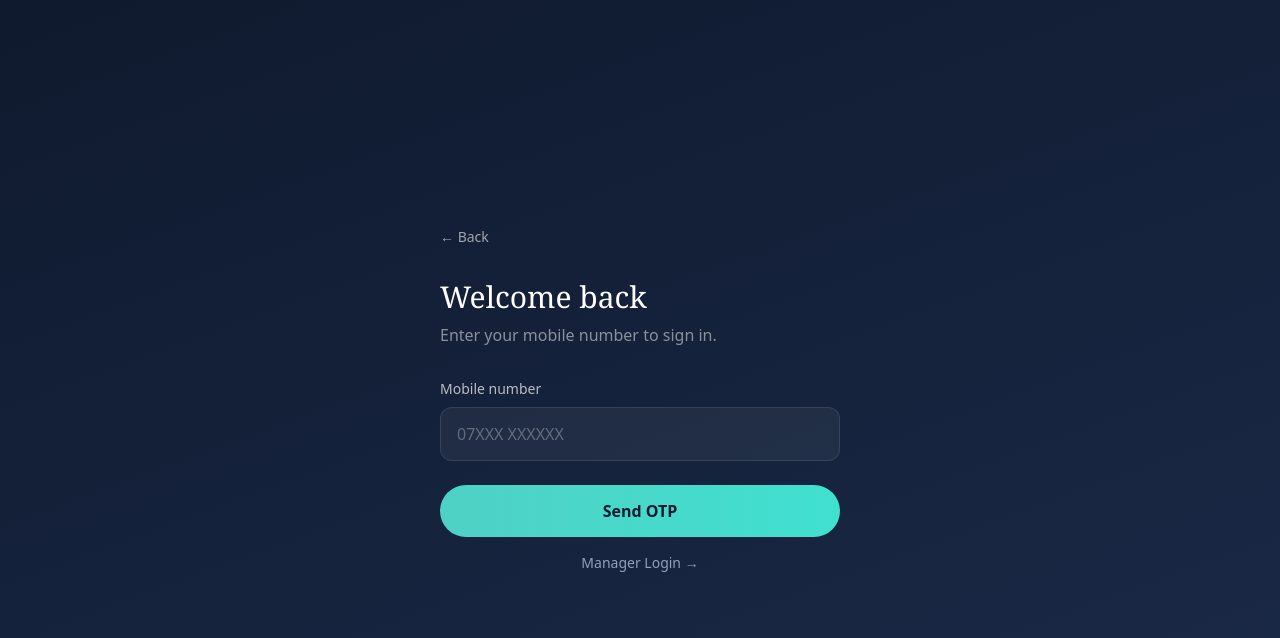
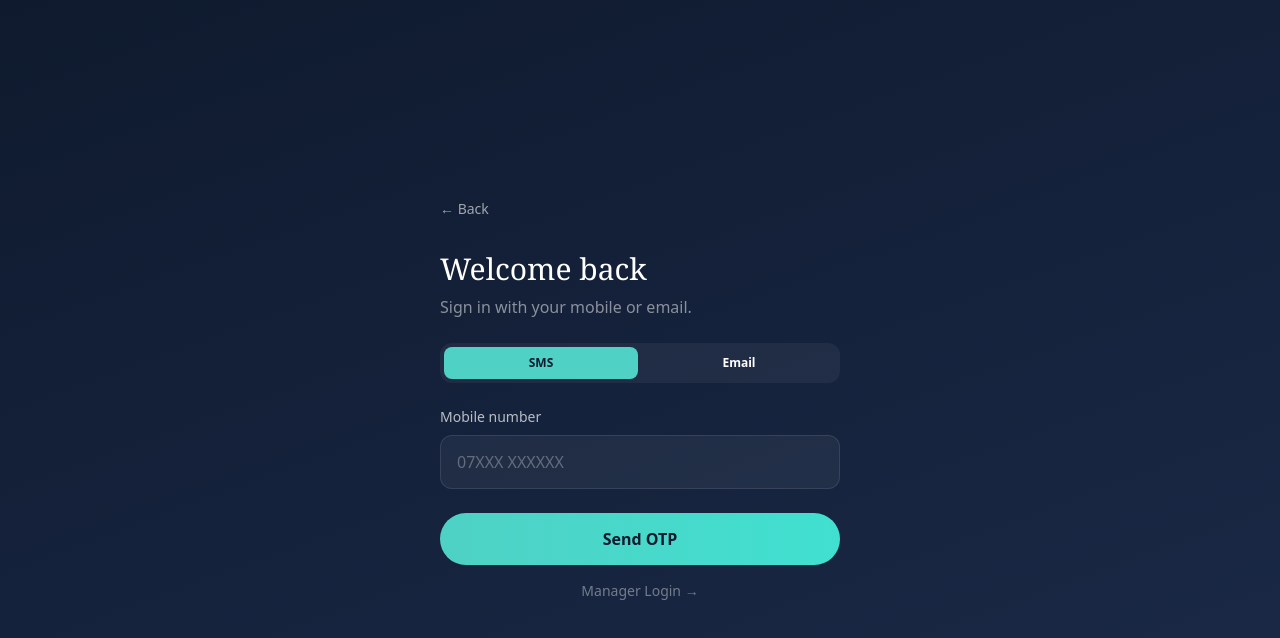
Before and after one commit to KachiAlex/carei, a React (Vite) app: page /login in a window 1280 px wide. Shown: the top 638 px of the page. Built offline with nearby package versions, Linux system fonts and the light colour scheme; no server answers.

Commit message:
feat: move splash buttons below hero image + email OTP alternative + display OTP on screen for dev

```diff
--- a/src/pages/LoginScreen.tsx
+++ b/src/pages/LoginScreen.tsx
@@ -13,23 +13,47 @@ function validateUKMobile(phone: string): boolean {
   return /^07\d{9}$/.test(cleaned)
 }
 
+function validateEmail(email: string): boolean {
+  return /^[^\s@]+@[^\s@]+\.[^\s@]+$/.test(email)
+}
+
+function generateOTP(): string {
+  return Math.floor(100000 + Math.random() * 900000).toString()
+}
+
 export default function LoginScreen() {
   const [, setLocation] = useLocation()
+  const [method, setMethod] = useState<'sms' | 'email'>('sms')
   const [phone, setPhone] = useState('')
+  const [email, setEmail] = useState('')
   const [error, setError] = useState('')
   const [loading, setLoading] = useState(false)
 
   const handleSubmit = async () => {
     setError('')
+
+    let target = ''
+    if (method === 'sms') {
       if (!validateUKMobile(phone)) {
         setError('Enter a valid UK mobile number')
         return
       }
+      target = phone
+    } else {
+      if (!validateEmail(email)) {
+        setError('Enter a valid email address')
+        return
+      }
+      target = email
+    }
+
     setLoading(true)
-    // Simulate OTP API call
+    const otp = generateOTP()
+    // Simulate OTP API call — store for development display
     await new Promise((r) => setTimeout(r, 800))
     setLoading(false)
-    setLocation(`/otp?phone=${encodeURIComponent(phone)}`)
+
+    setLocation(`/otp?${method === 'sms' ? 'phone' : 'email'}=${encodeURIComponent(target)}&otp=${otp}`)
   }
 
   return (
@@ -40,25 +64,61 @@ export default function LoginScreen() {
       <div className="flex-1 flex flex-col justify-center px-6 max-w-md mx-auto w-full">
         <button
           onClick={() => setLocation('/')}
-          className="self-start mb-8 text-white/60 hover:text-white transition-colors text-sm flex items-center gap-1"
+          className="self-start mb-8 text-white/60 hover:text-white transition-colors text-sm flex items-center gap-1 bg-transparent border-none cursor-pointer"
         >
           ← Back
         </button>
 
         <h1 className="font-serif text-white text-3xl mb-2">Welcome back</h1>
-        <p className="text-white/50 mb-8">Enter your mobile number to sign in.</p>
+        <p className="text-white/50 mb-6">Sign in with your mobile or email.</p>
+
+        {/* Method tabs */}
+        <div className="flex gap-1 bg-white/5 rounded-xl p-1 mb-6">
+          <button
+            onClick={() => { setMethod('sms'); setError('') }}
+            className="flex-1 py-2 rounded-lg text-xs font-semibold cursor-pointer border-none transition-colors"
+            style={{
+              background: method === 'sms' ? COLORS.teal : 'transparent',
+              color: method === 'sms' ? COLORS.darkNavy : 'white',
+            }}
+          >
+            SMS
+          </button>
+          <button
+            onClick={() => { setMethod('email'); setError('') }}
+            className="flex-1 py-2 rounded-lg text-xs font-semibold cursor-pointer border-none transition-colors"
+            style={{
+              background: method === 'email' ? COLORS.teal : 'transparent',
+              color: method === 'email' ? COLORS.darkNavy : 'white',
+            }}
+          >
+            Email
+          </button>
+        </div>
 
         <div className="mb-6">
-          <label className="block text-white/70 text-sm mb-2">Mobile number</label>
+          <label className="block text-white/70 text-sm mb-2">
+            {method === 'sms' ? 'Mobile number' : 'Email address'}
+          </label>
+          {method === 'sms' ? (
             <input
               type="tel"
               value={phone}
               onChange={(e) => setPhone(e.target.value)}
               placeholder="07XXX XXXXXX"
               className="w-full bg-white/5 border border-white/10 rounded-xl px-4 py-3.5 text-white placeholder-white/30 outline-none focus:border-teal transition-colors"
-            style={{ '--tw-border-opacity': 0.1 } as React.CSSProperties}
               onKeyDown={(e) => e.key === 'Enter' && handleSubmit()}
             />
+          ) : (
+            <input
+              type="email"
+              value={email}
+              onChange={(e) => setEmail(e.target.value)}
+              placeholder="carer@agency.co.uk"
+              className="w-full bg-white/5 border border-white/10 rounded-xl px-4 py-3.5 text-white placeholder-white/30 outline-none focus:border-teal transition-colors"
+              onKeyDown={(e) => e.key === 'Enter' && handleSubmit()}
+            />
+          )}
           {error && <p className="text-red-400 text-xs mt-2">{error}</p>}
         </div>
 
@@ -76,7 +136,7 @@ export default function LoginScreen() {
 
         <button
           onClick={() => setLocation('/manager/login')}
-          className="w-full mt-4 text-sm text-slate-400 bg-transparent border-none cursor-pointer hover:text-slate-600"
+          className="w-full mt-4 text-sm text-white/40 bg-transparent border-none cursor-pointer hover:text-white transition-colors"
         >
           Manager Login →
         </button>
--- a/src/pages/OTPScreen.tsx
+++ b/src/pages/OTPScreen.tsx
@@ -11,7 +11,11 @@ const COLORS = {
 export default function OTPScreen() {
   const [, setLocation] = useLocation()
   const [search] = useSearch()
-  const phone = new URLSearchParams(search).get('phone') || ''
+  const params = new URLSearchParams(search)
+  const phone = params.get('phone') || ''
+  const email = params.get('email') || ''
+  const expectedOtp = params.get('otp') || ''
+  const target = phone || email
 
   const [code, setCode] = useState(['', '', '', '', '', ''])
   const [error, setError] = useState('')
@@ -46,8 +50,8 @@ export default function OTPScreen() {
     setLoading(true)
     await new Promise((r) => setTimeout(r, 800))
     setLoading(false)
-    // Accept any 6-digit code for now; in production verify server-side
-    if (full === '000000') {
+    // In development, accept the generated OTP. In production, verify server-side.
+    if (expectedOtp && full !== expectedOtp) {
       setError('Invalid code. Try again.')
       setCode(['', '', '', '', '', ''])
       inputRefs.current[0]?.focus()
@@ -64,15 +68,24 @@ export default function OTPScreen() {
       <div className="flex-1 flex flex-col justify-center px-6 max-w-md mx-auto w-full">
         <button
           onClick={() => setLocation('/login')}
-          className="self-start mb-8 text-white/60 hover:text-white transition-colors text-sm flex items-center gap-1"
+          className="self-start mb-8 text-white/60 hover:text-white transition-colors text-sm flex items-center gap-1 bg-transparent border-none cursor-pointer"
         >
           ← Back
         </button>
 
-        <h1 className="font-serif text-white text-3xl mb-2">Verify your number</h1>
-        <p className="text-white/50 mb-8">
-          Enter the 6-digit code sent to <span className="text-white/80">{phone}</span>
+        <h1 className="font-serif text-white text-3xl mb-2">Verify your {phone ? 'number' : 'email'}</h1>
+        <p className="text-white/50 mb-4">
+          Enter the 6-digit code sent to <span className="text-white/80">{target}</span>
         </p>
+
+        {/* Development OTP display */}
+        {expectedOtp && (
+          <div className="bg-teal/10 border border-teal/30 rounded-xl p-4 mb-6 text-center">
+            <div className="text-xs text-teal mb-1">Development — Your OTP code</div>
+            <div className="text-2xl font-mono font-bold tracking-widest" style={{ color: COLORS.teal }}>{expectedOtp}</div>
+            <div className="text-[10px] text-white/40 mt-1">This appears because domain verification is pending</div>
+          </div>
+        )}
 
         <div className="flex gap-2 mb-6 justify-center">
           {code.map((digit, i) => (
--- a/src/pages/SplashScreen.tsx
+++ b/src/pages/SplashScreen.tsx
@@ -68,18 +68,17 @@ export default function SplashScreen() {
           </p>
         </div>
 
-        {/* Hero Image + Buttons */}
-        <div className="relative w-full max-w-lg rounded-3xl overflow-hidden">
+        {/* Hero Image */}
+        <div className="w-full max-w-lg rounded-3xl overflow-hidden">
           <img
             src="https://images.unsplash.com/photo-1576765608535-5f04d1e3f289?w=800&auto=format&fit=crop&q=80"
             alt="Caregiver with elderly person"
             className="w-full h-auto block"
           />
-          <div
-            className="absolute bottom-0 left-0 right-0"
-            style={{ height: '60%', background: `linear-gradient(180deg, transparent 0%, ${COLORS.darkNavy} 90%)` }}
-          />
-          <div className="absolute bottom-0 left-0 right-0 px-4 pb-4 flex flex-col gap-2.5">
+        </div>
+
+        {/* Buttons */}
+        <div className="w-full max-w-lg flex flex-col gap-2.5">
           <button
             onClick={() => setLocation('/login')}
             className="w-full py-3.5 px-6 rounded-full border-none font-bold text-base cursor-pointer flex items-center justify-center gap-2"
@@ -105,7 +104,6 @@ export default function SplashScreen() {
           >
             Manager Portal →
           </button>
-          </div>
         </div>
 
         {/* Trust Badges */}
```
Lines whose indentation alone changed are shown as unchanged.
